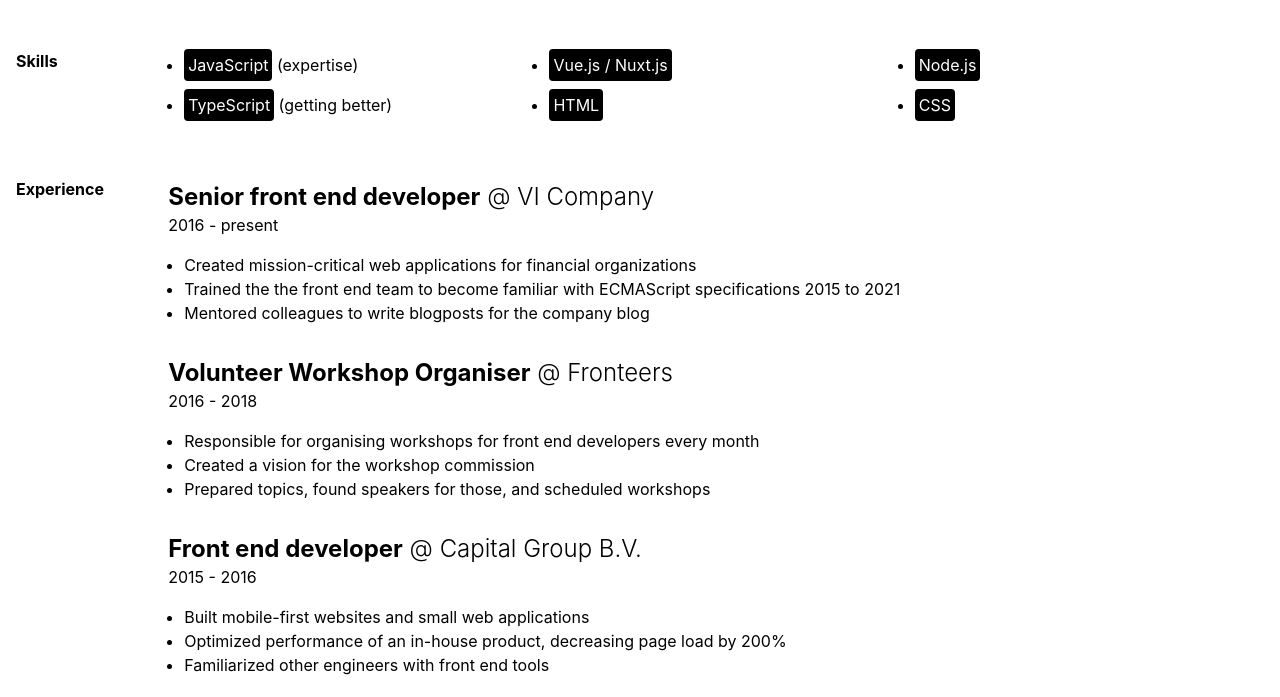
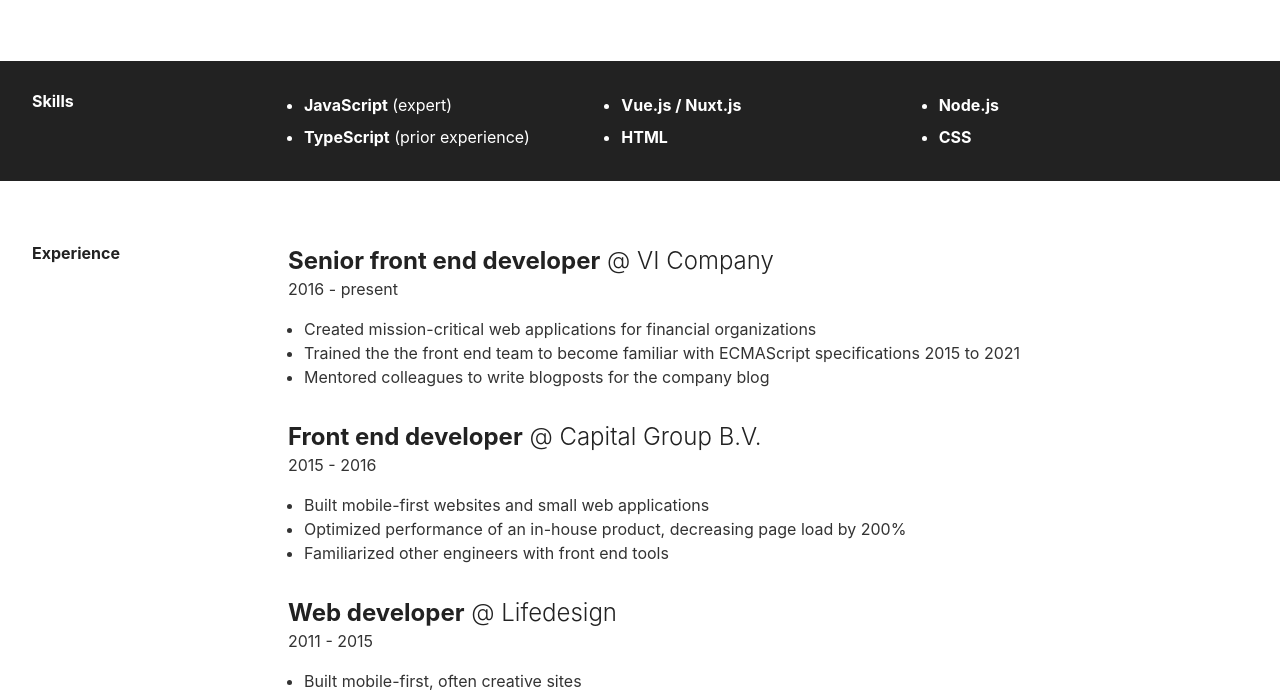
Before and after one commit to timseverien/cv, a website built with Vite: page index.html in a window 1280 px wide. Shown: the part 131-828 px from the top of the page. Built offline with nearby package versions, Linux system fonts and the light colour scheme.

Commit message:
Tweak styling and move Fronteers to "On the side"

```diff
--- a/index.html
+++ b/index.html
@@ -1,6 +1,5 @@
 <!DOCTYPE html>
 <html lang="en">
-
 <head>
   <meta charset="UTF-8">
   <meta http-equiv="X-UA-Compatible" content="IE=edge">
@@ -10,10 +9,9 @@
   <link rel="icon" sizes="192x192" href="https://timseverien.com/images/site-icon.svg">
   <link rel="stylesheet" href="./src/styles/main.css">
 </head>
+<body>
+  <main>
 
-<body>
-
-  <main>
     <div class="header">
       <h1 class="header__title">Senior Front End Engineer - Tim Severien</h1>
       <div class="header__content">
@@ -21,22 +19,24 @@
       </div>
     </div>
 
-    <div class="layout">
+    <div class="section">
       <h2>Skills</h2>
       <ul class="skill-list">
-        <li><span class="skill">JavaScript</span> (expertise)</li>
-        <li><span class="skill">Vue.js / Nuxt.js</span></li>
-        <li><span class="skill">Node.js</span></li>
-        <li><span class="skill">TypeScript</span> (getting better)</li>
-        <li><span class="skill">HTML</span></li>
-        <li><span class="skill">CSS</span></li>
+        <li><b>JavaScript</b> (expert)</li>
+        <li><b>Vue.js / Nuxt.js</b></li>
+        <li><b>Node.js</b></li>
+        <li><b>TypeScript</b> (prior experience)</li>
+        <li><b>HTML</b></li>
+        <li><b>CSS</b></li>
       </ul>
+    </div>
 
+    <div class="section">
       <h2>Experience</h2>
       <ol reversed class="activity-list">
         <li class="activity-list__item">
           <h3><b>Senior front end developer</b> @ VI Company</h3>
-          <p><time datetime="2016">2016</time> - <time datetime="2021">present</time></p>
+          <time datetime="2016">2016</time> - <time datetime="2021">present</time>
 
           <ul>
             <li>Created mission-critical web applications for financial organizations</li>
@@ -46,19 +46,8 @@
         </li>
 
         <li class="activity-list__item">
-          <h3><b>Volunteer Workshop Organiser</b> @ Fronteers</h3>
-          <p><time datetime="2016">2016</time> - <time datetime="2018">2018</time></p>
-
-          <ul>
-            <li>Responsible for organising workshops for front end developers every month</li>
-            <li>Created a vision for the workshop commission</li>
-            <li>Prepared topics, found speakers for those, and scheduled workshops</li>
-          </ul>
-        </li>
-
-        <li class="activity-list__item">
           <h3><b>Front end developer</b> @ Capital Group B.V.</h3>
-          <p><time datetime="2015">2015</time> - <time datetime="2016">2016</time></p>
+          <time datetime="2015">2015</time> - <time datetime="2016">2016</time>
 
           <ul>
             <li>Built mobile-first websites and small web applications</li>
@@ -69,7 +58,7 @@
 
         <li class="activity-list__item">
           <h3><b>Web developer</b> @ Lifedesign</h3>
-          <p><time datetime="2011">2011</time> - <time datetime="2015">2015</time></p>
+          <time datetime="2011">2011</time> - <time datetime="2015">2015</time>
 
           <ul>
             <li>Built mobile-first, often creative sites</li>
@@ -79,33 +68,44 @@
           </ul>
         </li>
       </ol>
+    </div>
 
+    <div class="section">
       <h2>On the side</h2>
       <ol reversed class="activity-list">
         <li class="activity-list__item">
           <h3><b>Author</b> @ SitePoint</h3>
-          <p><time datetime="2015">2015</time> - <time datetime="2021">present</time></p>
+          <time datetime="2015">2015</time> - <time datetime="2021">present</time>
+        </li>
+
+        <li class="activity-list__item">
+          <h3><b>Volunteer Workshop Organiser</b> @ Fronteers</h3>
+          <time datetime="2016">2016</time> - <time datetime="2018">2018</time>
         </li>
 
         <li class="activity-list__item">
           <h3><b>Peer reviewer</b> @ SitePoint</h3>
-          <p><time datetime="2015">2015</time> - <time datetime="2017">2017</time></p>
+          <time datetime="2015">2015</time> - <time datetime="2017">2017</time>
         </li>
 
         <li class="activity-list__item">
           <h3><b>Guest author</b> @ Telerik</h3>
-          <p><time datetime="2015">2015</time></p>
+          <time datetime="2015">2015</time>
         </li>
       </ol>
+    </div>
 
+    <div class="section">
       <h2>Education</h2>
       <ol reversed class="activity-list">
         <li class="activity-list__item">
           <h3><b>Associate in Mediatechnology</b> @ Grafisch Lyceum Rotterdam</h3>
-          <p><time datetime="2011">2011</time></p>
+          <time datetime="2007">2007</time> - <time datetime="2011">2011</time>
         </li>
       </ol>
+    </div>
 
+    <div class="section">
       <h2>About</h2>
       <dl>
         <dt>Based in</dt>
@@ -117,10 +117,8 @@
         <dt>Website</dt>
         <dd><a href="https://timseverien.com" target="_blank">timseverien.com</a></dd>
       </dl>
+    </div>
 
-    </div>
   </main>
-
 </body>
-
 </html>
--- a/src/styles/components/header.css
+++ b/src/styles/components/header.css
@@ -1,5 +1,6 @@
 .header {
-  margin-block: 2rem;
+  padding-block: 2rem;
+  padding-inline: 1rem;
 }
 
 .header__content {
@@ -7,11 +8,11 @@
 }
 
 .header__title {
-  margin-block-end: 0.5rem;
+  margin-block-end: 1rem;
 }
 
 @media (min-width: 60rem) {
   .header {
-    margin-block-end: 4rem;
+    margin-block-end: 2rem;
   }
 }
--- a/src/styles/components/layout.css
+++ b/src/styles/components/layout.css
@@ -6,6 +6,6 @@
 @media (min-width: 60rem) {
   .layout {
     gap: 4rem;
-    grid-template-columns: max-content 1fr;
+    grid-template-columns: 1fr 5fr;
   }
 }
--- /dev/null
+++ b/src/styles/components/section.css
@@ -0,0 +1,28 @@
+.section {
+  display: grid;
+  gap: 2rem;
+  margin-block-end: 2rem;
+
+  background-color: var(--theme-color-background);
+  color: var(--theme-color-text);
+}
+
+@media screen {
+  .section {
+    padding: 2rem;
+    margin-block-end: none;
+  }
+
+  .section:nth-child(even) {
+    --theme-color-background: #222;
+    --theme-color-heading: #fff;
+    --theme-color-text: #fff;
+  }
+}
+
+@media (min-width: 32rem) {
+  .section {
+    gap: 4rem;
+    grid-template-columns: 1fr 5fr;
+  }
+}
--- a/src/styles/components/skill-list.css
+++ b/src/styles/components/skill-list.css
@@ -1,7 +1,7 @@
 .skill-list {
   display: grid;
   grid-template-columns: repeat(auto-fit, minmax(30ch, 1fr));
-  gap: 1rem;
+  gap: 0.5rem;
   margin: 0;
 
   white-space: nowrap;
--- a/src/styles/components/skill.css
+++ /dev/null
@@ -1,10 +0,0 @@
-.skill {
-  display: inline-block;
-
-  background-color: #000;
-  border-radius: 0.25rem;
-  padding: 0.25rem;
-  margin-block: -0.25rem;
-
-  color: #fff;
-}
--- /dev/null
+++ b/src/styles/elements/anchor.css
@@ -0,0 +1,9 @@
+a {
+  color: var(--theme-color-text);
+}
+
+a:hover,
+a:focus {
+  color: var(--theme-color-text--active);
+  text-decoration: none;
+}
--- a/src/styles/elements/body.css
+++ b/src/styles/elements/body.css
@@ -1,5 +1,6 @@
 body {
-  margin: 1rem;
+  background-color: #fff;
+  color: #333;
 
   font-family: var(--font-family-default);
   line-height: 1.5;
--- /dev/null
+++ b/src/styles/elements/bold.css
@@ -0,0 +1,3 @@
+b {
+  color: var(--theme-color-heading);
+}
--- a/src/styles/elements/heading.css
+++ b/src/styles/elements/heading.css
@@ -1,23 +1,23 @@
 h1 {
-  margin: 0;
-
   font-family: var(--font-family-serif);
   font-size: 2rem;
-  line-height: 1;
+  line-height: 2rem;
 }
 
 h2 {
-  margin: 0;
-
   font-size: 1rem;
-  line-height: 1;
+  line-height: 1rem;
 }
 
 h3 {
-  margin: 0;
-
   font-family: var(--font-family-serif);
   font-size: 1.5rem;
   font-weight: 300;
   line-height: 2rem;
 }
+
+h1, h2, h3, h4, h5 {
+  margin: 0;
+
+  color: var(--theme-color-heading);
+}
--- /dev/null
+++ b/src/styles/generic/focus.css
@@ -0,0 +1,3 @@
+:focus {
+  outline: solid currentColor 0.125rem;
+}
--- a/src/styles/main.css
+++ b/src/styles/main.css
@@ -1,8 +1,12 @@
+@import 'settings/theme.css';
 @import 'settings/typography.css';
 
+@import 'generic/focus.css';
 @import 'generic/reset.css';
 
+@import 'elements/anchor.css';
 @import 'elements/body.css';
+@import 'elements/bold.css';
 @import 'elements/heading.css';
 @import 'elements/list.css';
 @import 'elements/paragraph.css';
@@ -10,6 +14,6 @@
 @import 'components/activity-list.css';
 @import 'components/header.css';
 @import 'components/layout.css';
+@import 'components/section.css';
 @import 'components/skill-list.css';
-@import 'components/skill.css';
 @import 'components/visually-hidden.css';
--- /dev/null
+++ b/src/styles/settings/theme.css
@@ -0,0 +1,6 @@
+:root {
+  --theme-color-background: #fff;
+  --theme-color-heading: #222;
+  --theme-color-text: #333;
+  --theme-color-text--active: #4cf;
+}
```
